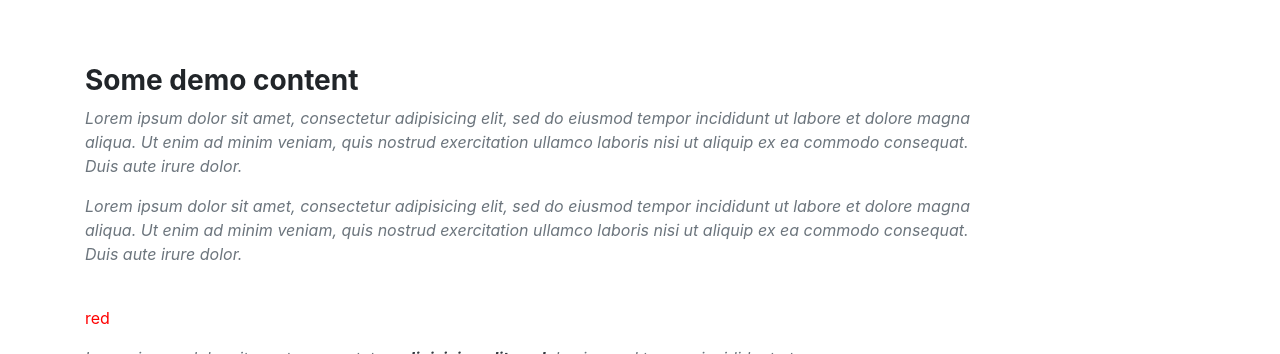
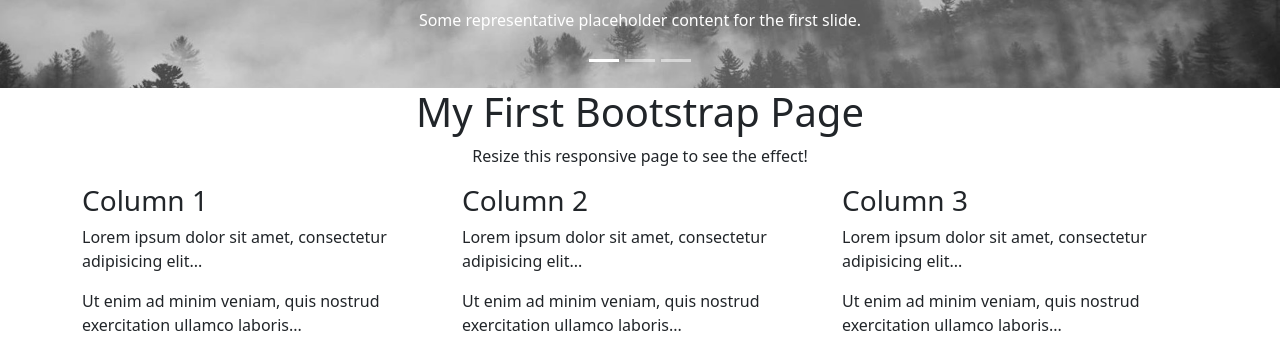
Before and after one commit to CraftingTable0/Django-Demo, a Django app: page / in a window 1280 px wide; the page is wider, and only the part inside the window is pictured. Shown: the part 417-771 px from the top of that part. Run offline with Django 4.2, Linux system fonts and the light colour scheme; some libraries are stand-ins or nearby versions.

Commit message:
ilk push için hazır

```diff
--- a/Türk_Arama_Motoru_Tarık/Templates/Base.html
+++ b/Türk_Arama_Motoru_Tarık/Templates/Base.html
@@ -6,14 +6,11 @@
     <meta http-equiv="X-UA-Compatible" content="IE=edge">
     <meta name="viewport" content="width=device-width, initial-scale=1.0">
 
+    <!--Bootstrap's CSS CDN-->
+    <link href="https://cdn.jsdelivr.net/npm/bootstrap@5.1.3/dist/css/bootstrap.min.css" rel="stylesheet" integrity="sha384-1BmE4kWBq78iYhFldvKuhfTAU6auU8tT94WrHftjDbrCEXSU1oBoqyl2QvZ6jIW3" crossorigin="anonymous">
+
     <!--The link given by Berdan-->
     <link rel="stylesheet" href="https://cdnjs.cloudflare.com/ajax/libs/font-awesome/6.0.0-beta3/css/all.min.css">
-
-     <!--4 link etiketi https://www.web-eau.net/blog/examples-header-bootstrap sitesinden aldığım kaynak linkler-->
-    <link rel="stylesheet" href="https://cdnjs.cloudflare.com/ajax/libs/twitter-bootstrap/4.3.1/css/bootstrap.min.css">
-    <link rel="stylesheet" href="https://code.jquery.com/jquery-3.3.1.slim.min.js">
-    <link rel="stylesheet" href="https://cdnjs.cloudflare.com/ajax/libs/twitter-bootstrap/4.3.1/js/bootstrap.bundle.min.js">
-    <link rel="stylesheet" href="https://stackpath.bootstrapcdn.com/font-awesome/4.7.0/css/font-awesome.min.css">
 
     <!--static dosya denemesi-->
     <link rel="stylesheet" href="{%static 'css/index.css'%}">
@@ -27,10 +24,10 @@
 
     {% include "content/footer.html" %}
 
-    {%block new%}
-    {%endblock%}
-    <!--from bootstrap.com-->
+    <!--from bootstrap.com--The link given by Berdan-->
     <script src="https://stackpath.bootstrapcdn.com/bootstrap/4.1.3/js/bootstrap.min.js" integrity="sha384-ChfqqxuZUCnJSK3+MXmPNIyE6ZbWh2IMqE241rYiqJxyMiZ6OW/JmZQ5stwEULTy" crossorigin="anonymous"></script>
     <script src="https://code.jquery.com/jquery-3.3.1.slim.min.js" integrity="sha384-q8i/X+965DzO0rT7abK41JStQIAqVgRVzpbzo5smXKp4YfRvH+8abtTE1Pi6jizo" crossorigin="anonymous"></script>
+    <!-- from bootstrap.com -- I added later one -->
+    <script src="https://cdn.jsdelivr.net/npm/bootstrap@5.1.3/dist/js/bootstrap.bundle.min.js" integrity="sha384-ka7Sk0Gln4gmtz2MlQnikT1wXgYsOg+OMhuP+IlRH9sENBO0LRn5q+8nbTov4+1p" crossorigin="anonymous"></script>
 </body>
 </html>
--- a/Türk_Arama_Motoru_Tarık/Templates/content/Header.html
+++ b/Türk_Arama_Motoru_Tarık/Templates/content/Header.html
@@ -2,17 +2,69 @@
 {% load static %}
 
 {%block header%}
-<!-- Bootstrap Static Header -->
-    <div style="background: url(https://bootstrapious.com/i/snippets/sn-static-header/background.jpg)" class="jumbotron bg-cover text-white">
-        <div class="container py-5 text-center">
-            <h1 class="display-4 font-weight-bold">Bootstrap static header</h1>
-            <p class="font-italic mb-0">Using simple jumbotron-style component, create a nice Bootstrap 4 header with a background image.</p>
-            <p class="font-italic">Snippe by
-                <a href="https://bootstrapious.com" class="text-white">
-                    <u>Bootstrapious</u>
-                </a>
-            </p>
-            <a href="http://127.0.0.1:8000/newview" role="button" class="btn btn-primary px-5">Tıkla Bana</a>
-        </div>
+  <!--NAV-BAR-->
+  <nav class="navbar navbar-expand-lg navbar-light bg-dark">
+  <div class="container-fluid">
+    <a class="text-light" href="#">Navbar</a>
+    <button class="navbar-toggler" type="button" data-bs-toggle="collapse" data-bs-target="#navbarText" aria-controls="navbarText" aria-expanded="false" aria-label="Toggle navigation">
+      <span class="navbar-toggler-icon"></span>
+    </button>
+    <div class="collapse navbar-collapse" id="navbarText">
+      <ul class="navbar-nav me-auto mb-2 mb-lg-0">
+        <li class="nav-item">
+          <a class="nav-link active text-light" aria-current="page" href="#">Home</a>
+        </li>
+        <li class="nav-item">
+          <a class="nav-link text-light" href="#">Features</a>
+        </li>
+        <li class="nav-item">
+          <a class="nav-link text-light" href="#">Pricing</a>
+        </li>
+      </ul>
+      <span class="navbar-text text-light">
+        Navbar text with an inline element
+      </span>
     </div>
+  </div>
+</nav>
+
+  <!--CAROUSEL-->
+    <div id="carouselExampleCaptions" class="carousel slide" data-bs-ride="carousel">
+  <div class="carousel-indicators">
+    <button type="button" data-bs-target="#carouselExampleCaptions" data-bs-slide-to="0" class="active" aria-current="true" aria-label="Slide 1"></button>
+    <button type="button" data-bs-target="#carouselExampleCaptions" data-bs-slide-to="1" aria-label="Slide 2"></button>
+    <button type="button" data-bs-target="#carouselExampleCaptions" data-bs-slide-to="2" aria-label="Slide 3"></button>
+  </div>
+  <div class="carousel-inner">
+    <div class="carousel-item active">
+      <img src="{%static 'images/img1.jpg'%}" class="d-block w-100" alt="...">
+      <div class="carousel-caption d-none d-md-block">
+        <h5>First slide label</h5>
+        <p>Some representative placeholder content for the first slide.</p>
+      </div>
+    </div>
+    <div class="carousel-item">
+      <img src="{%static 'images/img2.jpg'%}" class="d-block w-100" alt="...">
+      <div class="carousel-caption d-none d-md-block">
+        <h5>Second slide label</h5>
+        <p>Some representative placeholder content for the second slide.</p>
+      </div>
+    </div>
+    <div class="carousel-item">
+      <img src="{%static 'images/img3.jpg'%}" class="d-block w-100" alt="...">
+      <div class="carousel-caption d-none d-md-block">
+        <h5>Third slide label</h5>
+        <p>Some representative placeholder content for the third slide.</p>
+      </div>
+    </div>
+  </div>
+  <button class="carousel-control-prev" type="button" data-bs-target="#carouselExampleCaptions" data-bs-slide="prev">
+    <span class="carousel-control-prev-icon" aria-hidden="true"></span>
+    <span class="visually-hidden">Previous</span>
+  </button>
+  <button class="carousel-control-next" type="button" data-bs-target="#carouselExampleCaptions" data-bs-slide="next">
+    <span class="carousel-control-next-icon" aria-hidden="true"></span>
+    <span class="visually-hidden">Next</span>
+  </button>
+</div>
 {%endblock%}
--- a/Türk_Arama_Motoru_Tarık/Templates/content/footer.html
+++ b/Türk_Arama_Motoru_Tarık/Templates/content/footer.html
@@ -2,5 +2,117 @@
 {% load static %}
 
 {%block footer%}
-    <img src="{%static 'images/img1.jpg'%}">
+    <!-- Footer -->
+<footer class="page-footer font-small mdb-color lighten-3 pt-4">
+
+  <!-- Footer Elements -->
+  <div class="container">
+
+    <!--Grid row-->
+    <div class="row">
+
+      <!--Grid column-->
+      <div class="col-lg-2 col-md-12 mb-4">
+
+        <!--Image-->
+        <div class="view overlay z-depth-1-half">
+          <img src="https://mdbootstrap.com/img/Photos/Horizontal/Nature/4-col/img%20(73).webp" class="img-fluid"
+            alt="">
+          <a href="">
+            <div class="mask rgba-white-light"></div>
+          </a>
+        </div>
+
+      </div>
+      <!--Grid column-->
+
+      <!--Grid column-->
+      <div class="col-lg-2 col-md-6 mb-4">
+
+        <!--Image-->
+        <div class="view overlay z-depth-1-half">
+          <img src="https://mdbootstrap.com/img/Photos/Horizontal/Nature/4-col/img%20(78).webp" class="img-fluid"
+            alt="">
+          <a href="">
+            <div class="mask rgba-white-light"></div>
+          </a>
+        </div>
+
+      </div>
+      <!--Grid column-->
+
+      <!--Grid column-->
+      <div class="col-lg-2 col-md-6 mb-4">
+
+        <!--Image-->
+        <div class="view overlay z-depth-1-half">
+          <img src="https://mdbootstrap.com/img/Photos/Horizontal/Nature/4-col/img%20(79).webp" class="img-fluid"
+            alt="">
+          <a href="">
+            <div class="mask rgba-white-light"></div>
+          </a>
+        </div>
+
+      </div>
+      <!--Grid column-->
+
+      <!--Grid column-->
+      <div class="col-lg-2 col-md-12 mb-4">
+
+        <!--Image-->
+        <div class="view overlay z-depth-1-half">
+          <img src="https://mdbootstrap.com/img/Photos/Horizontal/Nature/4-col/img%20(81).webp" class="img-fluid"
+            alt="">
+          <a href="">
+            <div class="mask rgba-white-light"></div>
+          </a>
+        </div>
+
+      </div>
+      <!--Grid column-->
+
+      <!--Grid column-->
+      <div class="col-lg-2 col-md-6 mb-4">
+
+        <!--Image-->
+        <div class="view overlay z-depth-1-half">
+          <img src="https://mdbootstrap.com/img/Photos/Horizontal/Nature/4-col/img%20(82).webp" class="img-fluid"
+            alt="">
+          <a href="">
+            <div class="mask rgba-white-light"></div>
+          </a>
+        </div>
+
+      </div>
+      <!--Grid column-->
+
+      <!--Grid column-->
+      <div class="col-lg-2 col-md-6 mb-4">
+
+        <!--Image-->
+        <div class="view overlay z-depth-1-half">
+          <img src="https://mdbootstrap.com/img/Photos/Horizontal/Nature/4-col/img%20(84).webp" class="img-fluid"
+            alt="">
+          <a href="">
+            <div class="mask rgba-white-light"></div>
+          </a>
+        </div>
+
+      </div>
+      <!--Grid column-->
+
+    </div>
+    <!--Grid row-->
+
+  </div>
+  <!-- Footer Elements -->
+
+  <!-- Copyright -->
+  <div class="footer-copyright text-center py-3">© 2020 Copyright:
+    <a href="https://mdbootstrap.com/"> MDBootstrap.com</a>
+  </div>
+  <!-- Copyright -->
+
+</footer>
+<!-- Footer -->
 {%endblock%}
--- a/Türk_Arama_Motoru_Tarık/Templates/content/index.html
+++ b/Türk_Arama_Motoru_Tarık/Templates/content/index.html
@@ -2,19 +2,29 @@
 {% load static %}
 
 {%block index%}
-    <!-- For Demo Purpose -->
-    <div class="container py-5">
-        <h2 class="h3 font-weight-bold">Some demo content</h2>
-        <div class="row">
-            <div class="col-lg-10 mb-4">
-                <p class="font-italic text-muted">Lorem ipsum dolor sit amet, consectetur adipisicing elit, sed do eiusmod tempor incididunt ut labore et dolore magna aliqua. Ut enim ad minim veniam, quis nostrud exercitation ullamco laboris nisi ut aliquip ex ea commodo consequat. Duis aute irure dolor.</p>
-                <p class="font-italic text-muted">Lorem ipsum dolor sit amet, consectetur adipisicing elit, sed do eiusmod tempor incididunt ut labore et dolore magna aliqua. Ut enim ad minim veniam, quis nostrud exercitation ullamco laboris nisi ut aliquip ex ea commodo consequat. Duis aute irure dolor.</p>
-            </div>
-            <div class="col-lg-8">
-                <p id="red">red</p>
-                <p class="font-italic text-muted">Lorem ipsum dolor sit amet, consectetur <strong class="font-weight-bold text-dark">adipisicing elit, sed </strong>do eiusmod tempor incididunt ut labore et dolore magna aliqua. Ut enim ad minim veniam, quis nostrud exercitation ullamco laboris nisi ut aliquip ex ea commodo consequat. Duis aute irure dolor in <strong class="font-weight-bold text-dark">reprehenderit in voluptate </strong>velit esse cillum dolore eu fugiat nulla pariatur. Excepteur sint occaecat cupidatat non proident, sunt in culpa qui officia deserunt mollit anim id est laborum.</p>
-            </div>
-        </div>
+<div class="jumbotron text-center">
+  <h1>My First Bootstrap Page</h1>
+  <p>Resize this responsive page to see the effect!</p>
+</div>
+
+<div class="container">
+  <div class="row">
+    <div class="col-sm-4">
+      <h3>Column 1</h3>
+      <p>Lorem ipsum dolor sit amet, consectetur adipisicing elit...</p>
+      <p>Ut enim ad minim veniam, quis nostrud exercitation ullamco laboris...</p>
     </div>
+    <div class="col-sm-4">
+      <h3>Column 2</h3>
+      <p>Lorem ipsum dolor sit amet, consectetur adipisicing elit...</p>
+      <p>Ut enim ad minim veniam, quis nostrud exercitation ullamco laboris...</p>
+    </div>
+    <div class="col-sm-4">
+      <h3>Column 3</h3>
+      <p>Lorem ipsum dolor sit amet, consectetur adipisicing elit...</p>
+      <p>Ut enim ad minim veniam, quis nostrud exercitation ullamco laboris...</p>
+    </div>
+  </div>
+</div>
 
 {%endblock%}
--- a/Türk_Arama_Motoru_Tarık/Templates/content/new.html
+++ /dev/null
@@ -1,6 +0,0 @@
-{%extends 'Base.html'%}
-{% load static %}
-
-{%block new%}
- <p>Teşekkürler</p>
-{%endblock%}
--- a/Türk_Arama_Motoru_Tarık/motorapp/urls.py
+++ b/Türk_Arama_Motoru_Tarık/motorapp/urls.py
@@ -2,5 +2,4 @@ from django.urls import path
 from . import views
 urlpatterns = [
     path("", views.Home_Page),
-    path("newview", views.New)
 ]
--- a/Türk_Arama_Motoru_Tarık/motorapp/views.py
+++ b/Türk_Arama_Motoru_Tarık/motorapp/views.py
@@ -3,6 +3,3 @@ from django.shortcuts import render
 # Create your views here.
 def Home_Page(request):
     return render(request, "content/index.html")
-
-def New(request):
-    return render(request, "content/new.html")
```
Also changed, not shown: Türk_Arama_Motoru_Tarık/static/images/img1.jpg, Türk_Arama_Motoru_Tarık/static/images/img2.jpg (added), Türk_Arama_Motoru_Tarık/static/images/img3.jpg (added).
